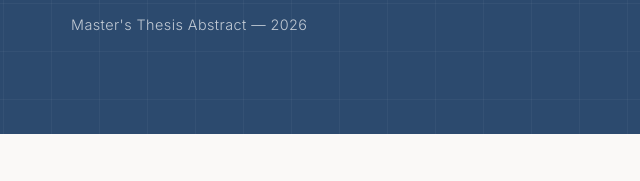
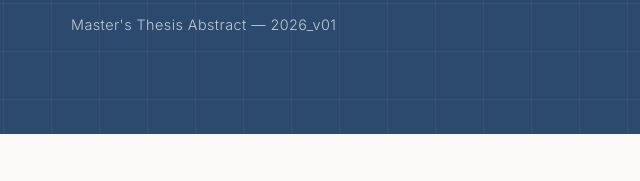
Before and after one commit to jumpi00/zirone_thesis, a plain HTML site: page index.html in a window 1280 px wide. Shown: the part 285-466 px from the top of the page, 237-877 px from the left. Drawn offline with nearby package versions, Linux system fonts and the light colour scheme; a web font is replaced by a local one.

Commit message:
Update index.html

```diff
--- a/index.html
+++ b/index.html
@@ -409,7 +409,7 @@
         <span>MA User Experience Design</span>
       </div>
       <h1>Between Data and Place:<br><em>Reading the Territory</em></h1>
-      <p class="header-subtitle">Master's Thesis Abstract &mdash; 2026</p>
+      <p class="header-subtitle">Master's Thesis Abstract &mdash; 2026_v01</p>
     </div>
   </header>
 
```
